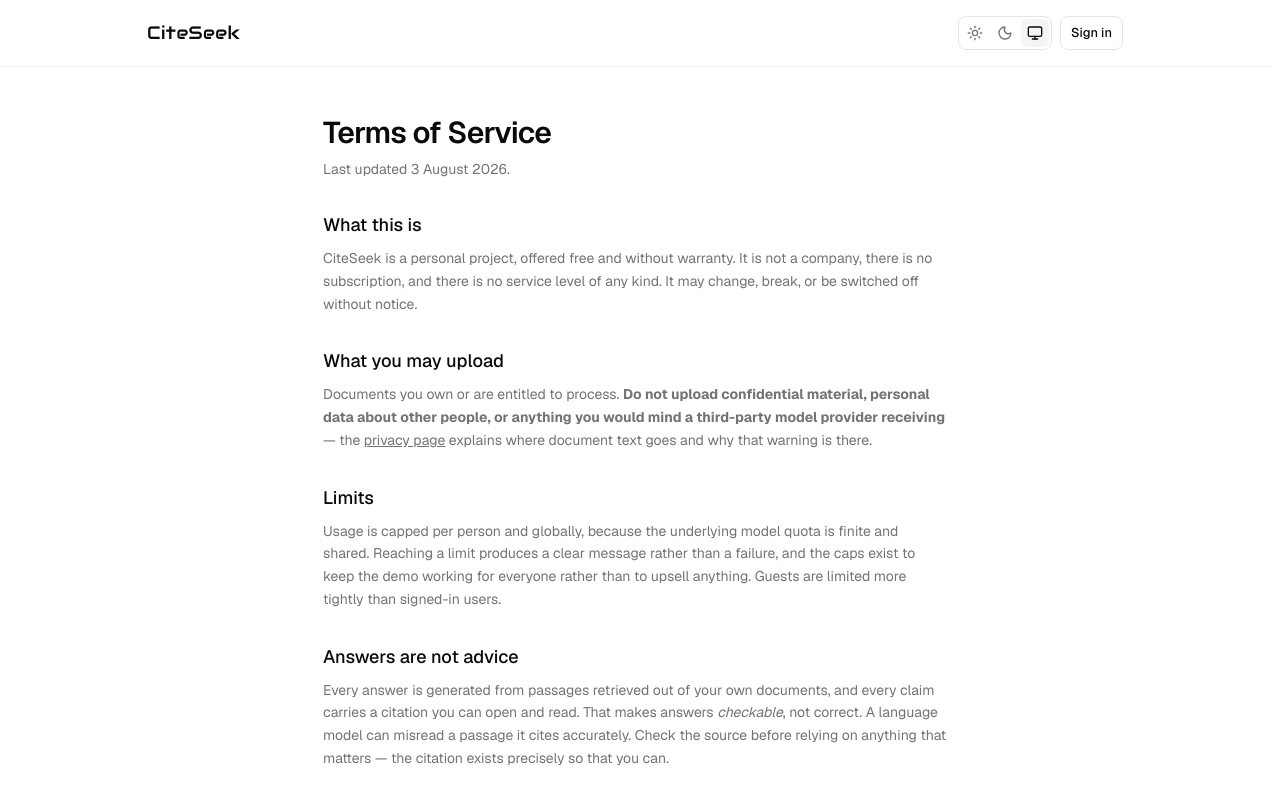
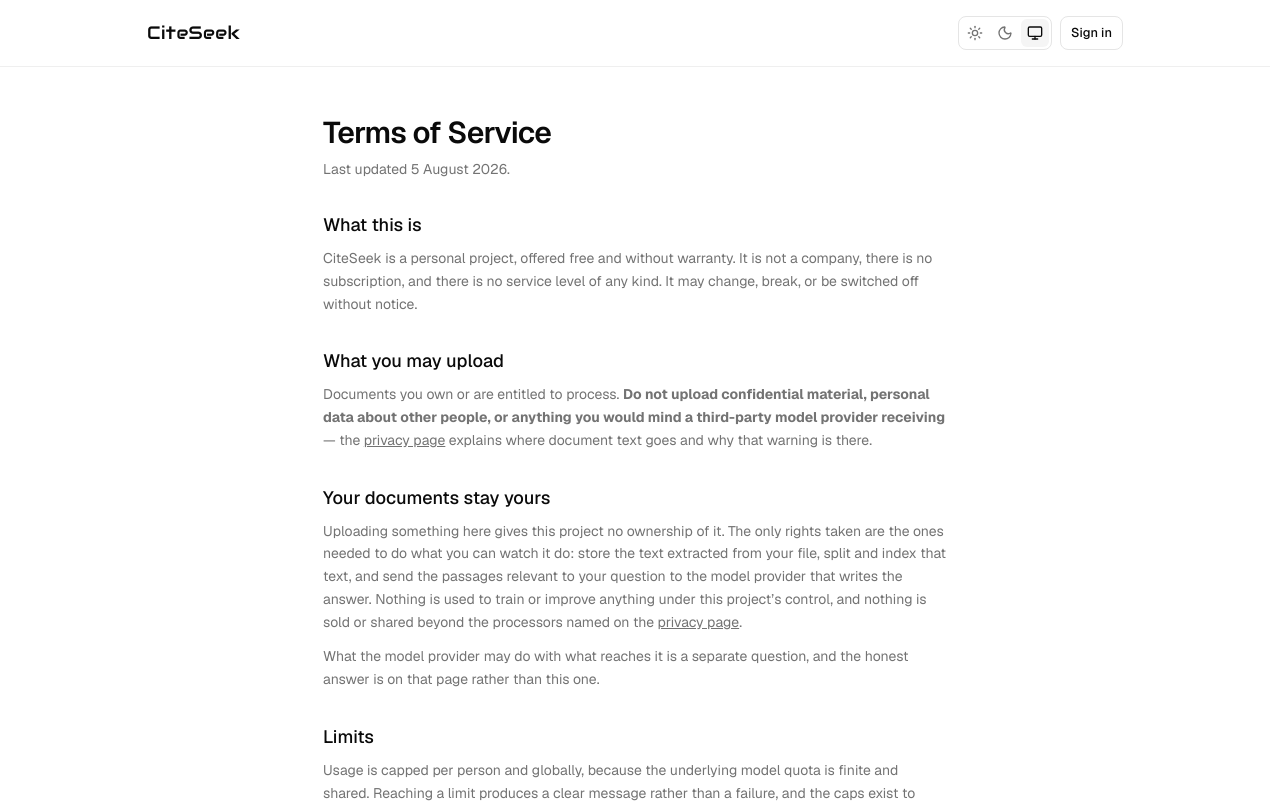
Before and after one commit to Patrascu-Lucian/CiteSeek, a Next.js app: page /terms in a window 1280 px wide. Shown: the top 803 px of the page. Built offline with nearby package versions, Linux system fonts and the light colour scheme; no server answers.

Commit message:
docs: state the license, and say who owns an uploaded document

```diff
--- a/app/(marketing)/terms/page.tsx
+++ b/app/(marketing)/terms/page.tsx
@@ -23,7 +23,7 @@
         Terms of Service
       </h1>
       <p className="text-muted-foreground mt-2 text-sm">
-        Last updated 3 August 2026.
+        Last updated 5 August 2026.
       </p>
 
       <Section title="What this is">
@@ -48,6 +48,26 @@
             privacy page
           </Link>{" "}
           explains where document text goes and why that warning is there.
+        </p>
+      </Section>
+
+      <Section title="Your documents stay yours">
+        <p>
+          Uploading something here gives this project no ownership of it. The
+          only rights taken are the ones needed to do what you can watch it do:
+          store the text extracted from your file, split and index that text,
+          and send the passages relevant to your question to the model provider
+          that writes the answer. Nothing is used to train or improve anything
+          under this project&rsquo;s control, and nothing is sold or shared
+          beyond the processors named on the{" "}
+          <Link href="/privacy" className="underline">
+            privacy page
+          </Link>
+          .
+        </p>
+        <p className="mt-3">
+          What the model provider may do with what reaches it is a separate
+          question, and the honest answer is on that page rather than this one.
         </p>
       </Section>
 
```
Also changed, not shown: 2 other files (tests, documents, lock files or other folders).
